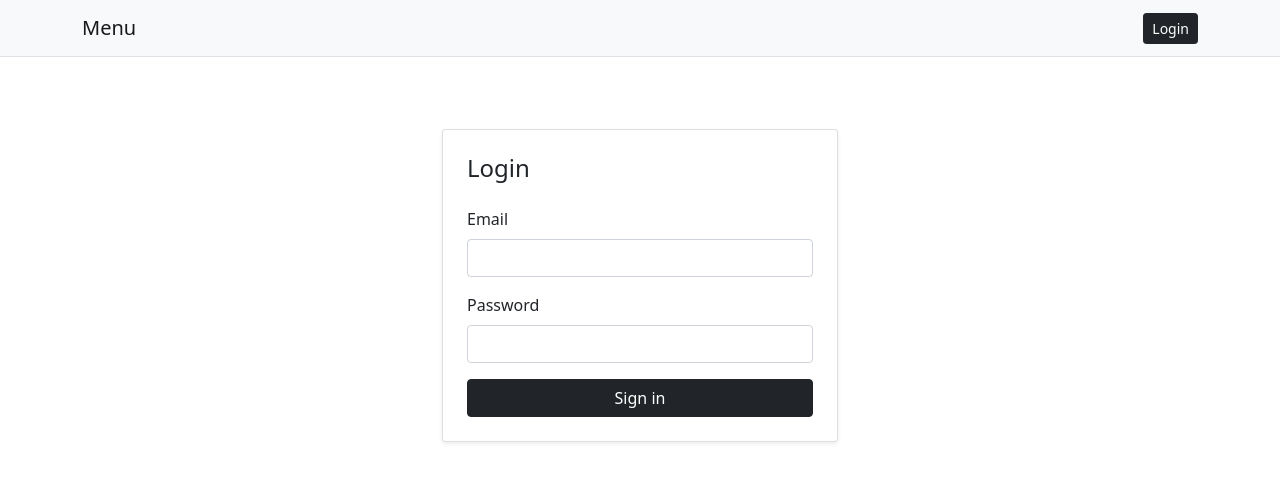
After one commit to yunusov/OTUS_PYTHON_BASIC_DP, a FastAPI app: template taskflow/src/templates/login.html in a window 1280 px wide. The commit adds this page. Shown: the top 489 px of the page. Run offline with FastAPI, Linux system fonts and the light colour scheme; the template is opened without the code that fills it, so the values that code supplies are empty; parts of the project's set-up code (start-up, migrations or seed data) failed here and were passed over.

Commit message:
add template login

```diff
--- a/taskflow/main.py
+++ b/taskflow/main.py
@@ -7,6 +7,7 @@ from src.routers import router as api_router
 from src.utils.loguru_config import AppLogger
 from src.routers.pages.index import router as index_router
 from fastapi.staticfiles import StaticFiles
+from src.routers.pages.login import router as login_pages_router
 
 logger = AppLogger().get_logger()
 
@@ -15,6 +16,7 @@ main_app = fastapi_create_app()
 main_app.mount("/images", StaticFiles(directory="src/images"), name="images")
 main_app.include_router(router=api_router, prefix=settings.api.PREFIX)
 main_app.include_router(router=index_router)
+main_app.include_router(login_pages_router)
 main_app.add_middleware(SessionMiddleware, secret_key=settings.run.SECRET_KEY)
 
 if __name__ == "__main__":
--- a/taskflow/src/templates/include/menu.html
+++ b/taskflow/src/templates/include/menu.html
@@ -1,5 +1,14 @@
 <nav class="navbar navbar-light bg-light border-bottom">
     <div class="container">
         <a class="navbar-brand" href="/">Menu</a>
+
+        <div class="d-flex align-items-center gap-2">
+            {% if user %}
+                <span class="text-muted small">{{ user.email }}</span>
+                <a class="btn btn-outline-secondary btn-sm" href="/api/v1/auth/logout">Logout</a>
+            {% else %}
+                <a class="btn btn-dark btn-sm" href="/auth/login">Login</a>
+            {% endif %}
+        </div>
     </div>
 </nav>
--- /dev/null
+++ b/taskflow/src/templates/login.html
@@ -0,0 +1,27 @@
+{% extends "base.html" %}
+
+{% block title %}Login{% endblock %}
+
+{% block content %}
+<div class="container py-5" style="max-width: 420px;">
+    <div class="card shadow-sm">
+        <div class="card-body p-4">
+            <h1 class="h4 mb-4">Login</h1>
+
+            <form method="post" action="/api/v1/auth/login">
+                <div class="mb-3">
+                    <label class="form-label">Email</label>
+                    <input type="email" name="username" class="form-control" required>
+                </div>
+
+                <div class="mb-3">
+                    <label class="form-label">Password</label>
+                    <input type="password" name="password" class="form-control" required>
+                </div>
+
+                <button type="submit" class="btn btn-dark w-100">Sign in</button>
+            </form>
+        </div>
+    </div>
+</div>
+{% endblock %}
```
Also changed, not shown: taskflow/src/routers/pages/login.py (added, +15 -0 lines).
